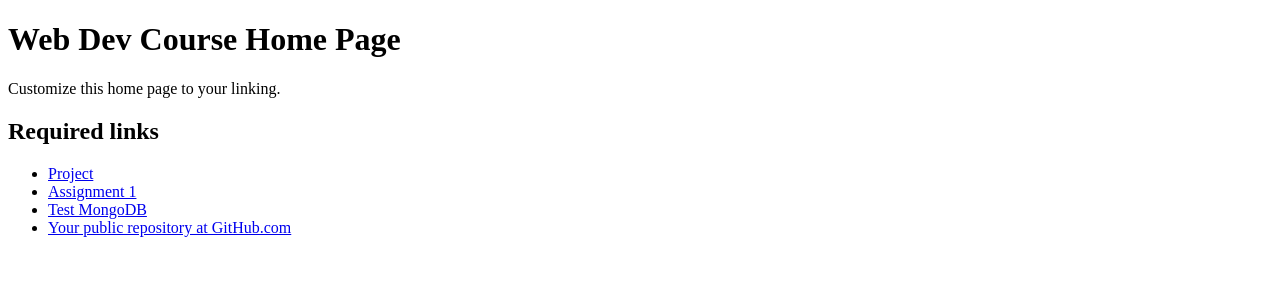
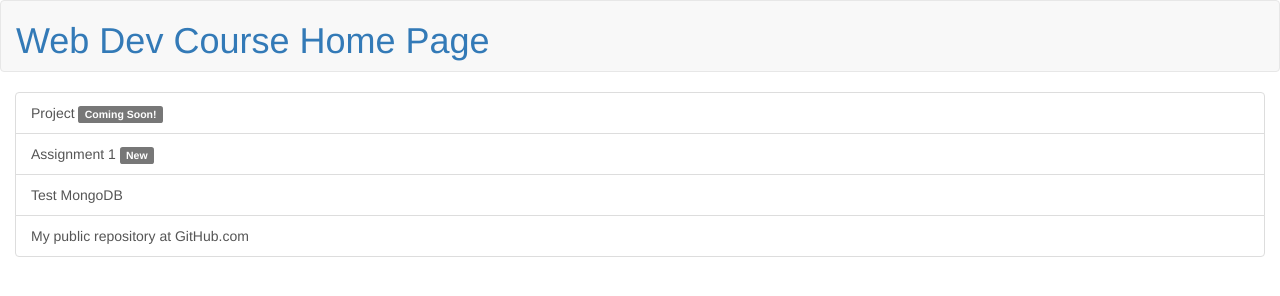
Before and after one commit to AdityaSridhar/sridhar-aditya-webdev, a website: page home-page/public/index.html in a window 1280 px wide. Drawn offline with nearby package versions, Linux system fonts and the light colour scheme.

Commit message:
Fixing scaling issues

```diff
--- a/home-page/public/index.html
+++ b/home-page/public/index.html
@@ -2,29 +2,36 @@
 <html lang="en">
 <head>
     <meta charset="UTF-8">
+    <meta name="viewport" content="width=device-width, initial-scale=1">
     <title>Web Dev Course Home Page</title>
+    <link href="https://maxcdn.bootstrapcdn.com/bootstrap/3.3.6/css/bootstrap.min.css" rel="stylesheet"/>
 </head>
+
 <body>
-    <h1>Web Dev Course Home Page</h1>
 
-    <p>
-        Customize this home page to your linking.
-    </p>
+<nav class="navbar navbar-default">
+    <div class="container-fluid navbar-header text-center text-primary">
+            <h1 class="text-center">Web Dev Course Home Page</h1>
+    </div>
+</nav>
 
-    <h2>Required links</h2>
-    <ul>
-        <li>
-            <a href="project/index.html">Project</a>
-        </li>
-        <li>
-            <a href="../assignment/login.html">Assignment 1</a>
-        </li>
-        <li>
-            <a href="test/index.html">Test MongoDB</a>
-        </li>
-        <li>
-            <a href="https://github.com/AdityaSridhar/sridhar-aditya-webdev">Your public repository at GitHub.com</a>
-        </li>
-    </ul>
+<div class="container-fluid">
+    <div class="list-group">
+        <a class="list-group-item" href="project/index.html" target="_blank">
+            Project
+            <span class="label label-default">Coming Soon!</span>
+        </a>
+        <a class="list-group-item" href="../assignment/login.html" target="_blank">
+            Assignment 1
+            <span class="label label-default">New</span>
+        </a>
+        <a class="list-group-item" href="test/index.html" target="_blank">
+            Test MongoDB
+        </a>
+        <a class="list-group-item" href="https://github.com/AdityaSridhar/sridhar-aditya-webdev" target="_blank">
+            My public repository at GitHub.com
+        </a>
+    </div>
+</div>
 </body>
 </html>
```
Also changed, not shown: home-page/assignment/page-edit.html (+5 -5 lines), home-page/assignment/page-new.html (+5 -5 lines), home-page/assignment/website-edit.html (+5 -5 lines), home-page/assignment/website-new.html (+5 -6 lines), home-page/assignment/widget-heading.html (+5 -5 lines), home-page/assignment/widget-image.html (+5 -5 lines), home-page/assignment/widget-youtube.html (+5 -5 lines).
